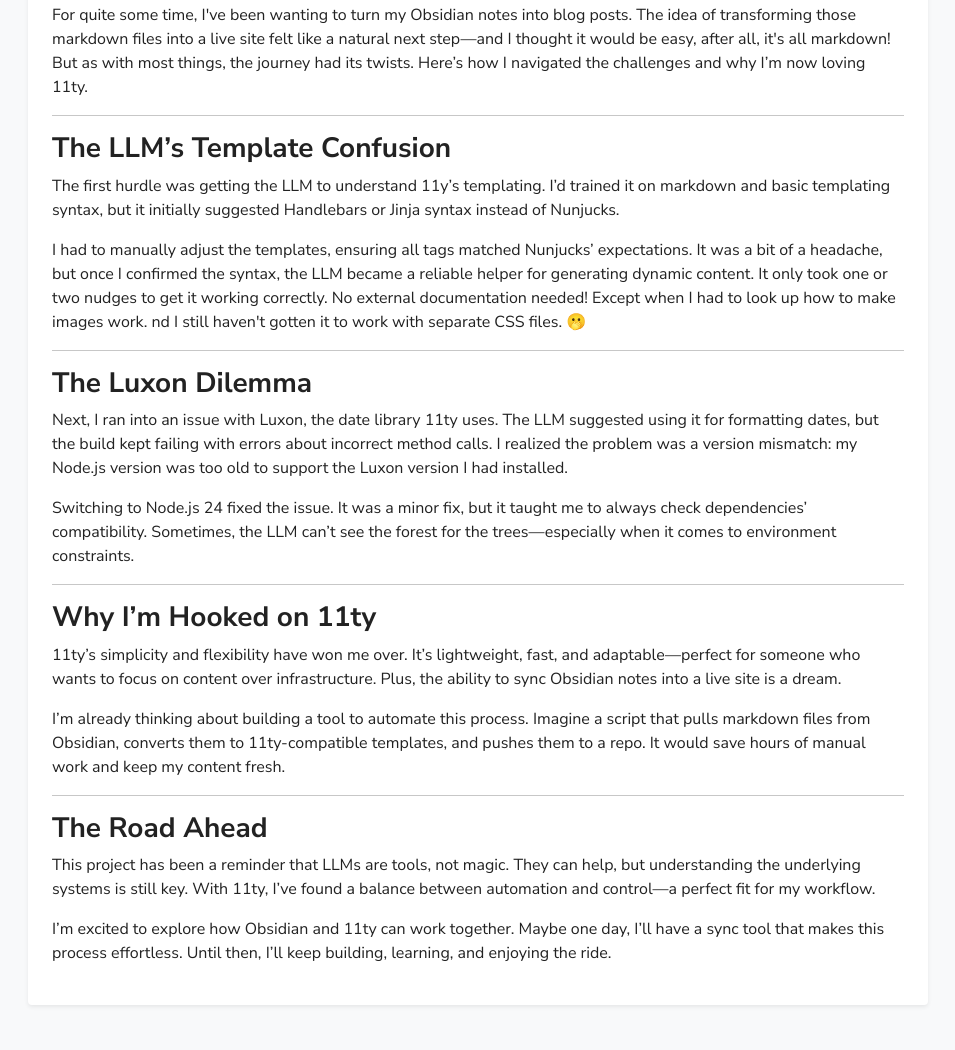
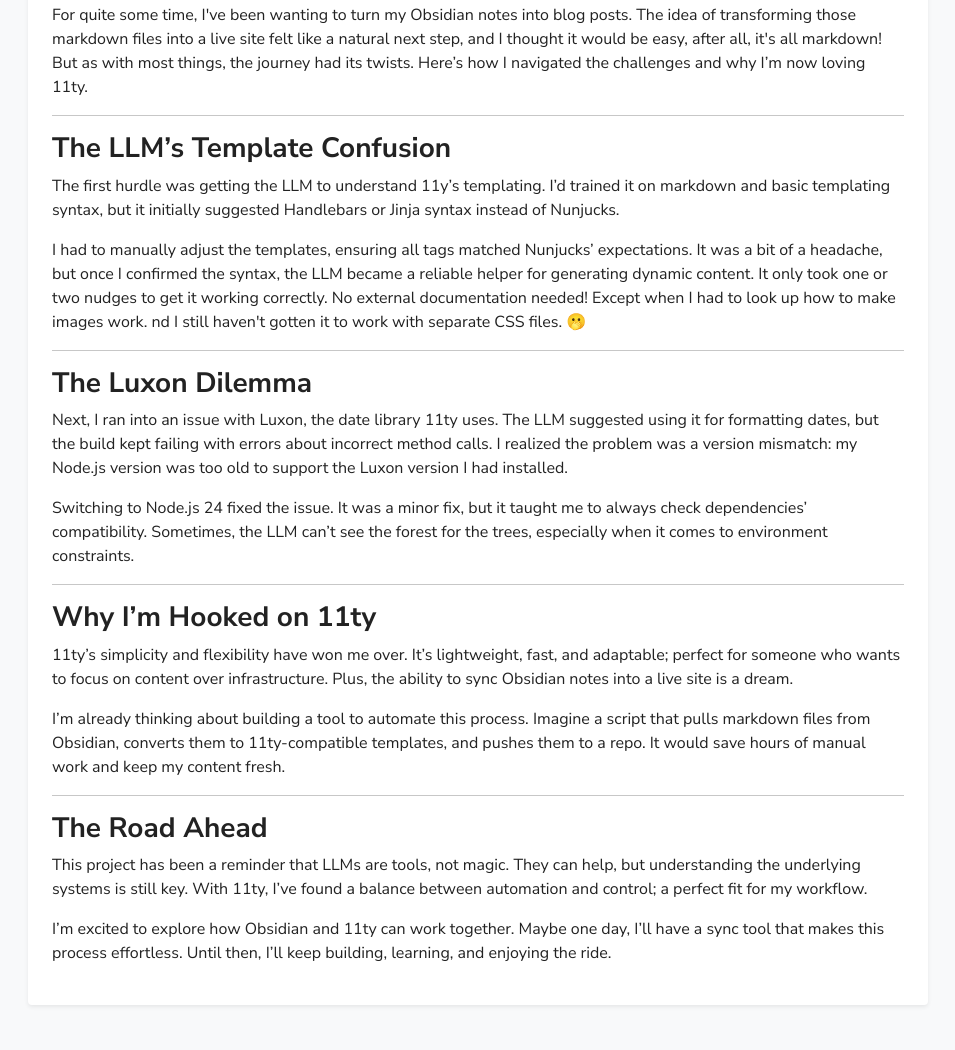
Before and after one commit to llmentalist/llmentalist.github.io, an Eleventy site: page blog/src/posts/migrating-to-11ty.md in a window 1280 px wide. Shown: the part 237-1287 px from the top of the page, without its empty margins (162-1117 px from the left). Built offline with nearby package versions, Linux system fonts and the light colour scheme; Eleventy itself is replaced by a stand-in of ours; files that its build step writes are made by us from their sources.

Commit message:
Fix post sorting order in collection configuration and improve text clarity in blog post

```diff
--- a/blog/src/posts/migrating-to-11ty.md
+++ b/blog/src/posts/migrating-to-11ty.md
@@ -6,7 +6,7 @@
 ---
 # Migrating from Obsidian to 11ty
 
-For quite some time, I've been wanting to turn my Obsidian notes into blog posts. The idea of transforming those markdown files into a live site felt like a natural next step—and I thought it would be easy, after all, it's all markdown! But as with most things, the journey had its twists. Here’s how I navigated the challenges and why I’m now loving 11ty.
+For quite some time, I've been wanting to turn my Obsidian notes into blog posts. The idea of transforming those markdown files into a live site felt like a natural next step, and I thought it would be easy, after all, it's all markdown! But as with most things, the journey had its twists. Here’s how I navigated the challenges and why I’m now loving 11ty.
 
 ---
 
@@ -20,18 +20,18 @@
 ### **The Luxon Dilemma**
 Next, I ran into an issue with Luxon, the date library 11ty uses. The LLM suggested using it for formatting dates, but the build kept failing with errors about incorrect method calls. I realized the problem was a version mismatch: my Node.js version was too old to support the Luxon version I had installed.
 
-Switching to Node.js 24 fixed the issue. It was a minor fix, but it taught me to always check dependencies’ compatibility. Sometimes, the LLM can’t see the forest for the trees—especially when it comes to environment constraints.
+Switching to Node.js 24 fixed the issue. It was a minor fix, but it taught me to always check dependencies’ compatibility. Sometimes, the LLM can’t see the forest for the trees, especially when it comes to environment constraints.
 
 ---
 
 ### **Why I’m Hooked on 11ty**
-11ty’s simplicity and flexibility have won me over. It’s lightweight, fast, and adaptable—perfect for someone who wants to focus on content over infrastructure. Plus, the ability to sync Obsidian notes into a live site is a dream.
+11ty’s simplicity and flexibility have won me over. It’s lightweight, fast, and adaptable; perfect for someone who wants to focus on content over infrastructure. Plus, the ability to sync Obsidian notes into a live site is a dream.
 
 I’m already thinking about building a tool to automate this process. Imagine a script that pulls markdown files from Obsidian, converts them to 11ty-compatible templates, and pushes them to a repo. It would save hours of manual work and keep my content fresh.
 
 ---
 
 ### **The Road Ahead**
-This project has been a reminder that LLMs are tools, not magic. They can help, but understanding the underlying systems is still key. With 11ty, I’ve found a balance between automation and control—a perfect fit for my workflow.
+This project has been a reminder that LLMs are tools, not magic. They can help, but understanding the underlying systems is still key. With 11ty, I’ve found a balance between automation and control; a perfect fit for my workflow.
 
 I’m excited to explore how Obsidian and 11ty can work together. Maybe one day, I’ll have a sync tool that makes this process effortless. Until then, I’ll keep building, learning, and enjoying the ride.
```
Also changed, not shown: blog/.eleventy.js.
